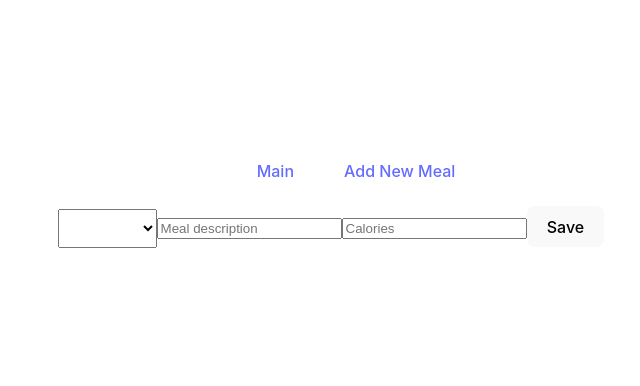
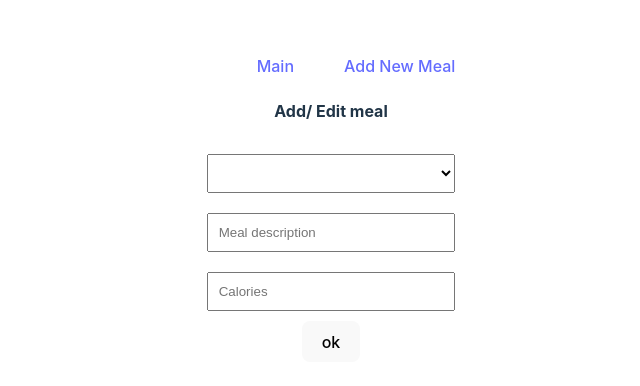
Before and after one commit to BeksultanDJ/HomeWork66, a React (Vite) app: page /NewMeal in a window 1280 px wide. Shown: the part 200-586 px from the top of the page, without its empty margins (309-949 px from the left). Built offline with nearby package versions, Linux system fonts and the light colour scheme.

Commit message:
сделал переход на главную страницу по нажатию кнопки

```diff
--- a/src/components/DisplayMeal.tsx
+++ b/src/components/DisplayMeal.tsx
@@ -10,9 +10,7 @@ interface CardInf {
 
 const Display: React.FC = () => {
     const [cards, setCards] = useState<CardInf[]>([]);
-    const totalKcal = cards.reduce((total, item) => total + item.kCal, 0);
-
-
+    const totalKcal = cards.reduce((total, kCal) => total + kCal.kCal, 0);
     useEffect(() => {
         fetchData();
     }, []);
--- a/src/components/NewMeal.tsx
+++ b/src/components/NewMeal.tsx
@@ -1,5 +1,7 @@
 import { useState } from "react";
 import axios from 'axios';
+import {NavLink} from "react-router-dom";
+
 
 const NewMeal = () => {
     const [time, setTime] = useState('');
@@ -31,7 +33,8 @@ const NewMeal = () => {
 
     return (
         <>
-            <form >
+            <h4>Add/ Edit meal</h4>
+            <form onSubmit={handleSubmit} className="form">
                 <select value={time} onChange={(e) => setTime(e.target.value)}>
                     <option value="any"></option>
                     <option value="Breakfast">Breakfast</option>
@@ -53,7 +56,7 @@ const NewMeal = () => {
                     value={kCal}
                     onChange={(e) => setKcal(parseFloat(e.target.value))}
                 />
-                <button onClick={handleSubmit}>Save</button>
+                <NavLink className="navLinks" to="/"><button type="submit">ok</button></NavLink>
             </form>
         </>
     )
```
